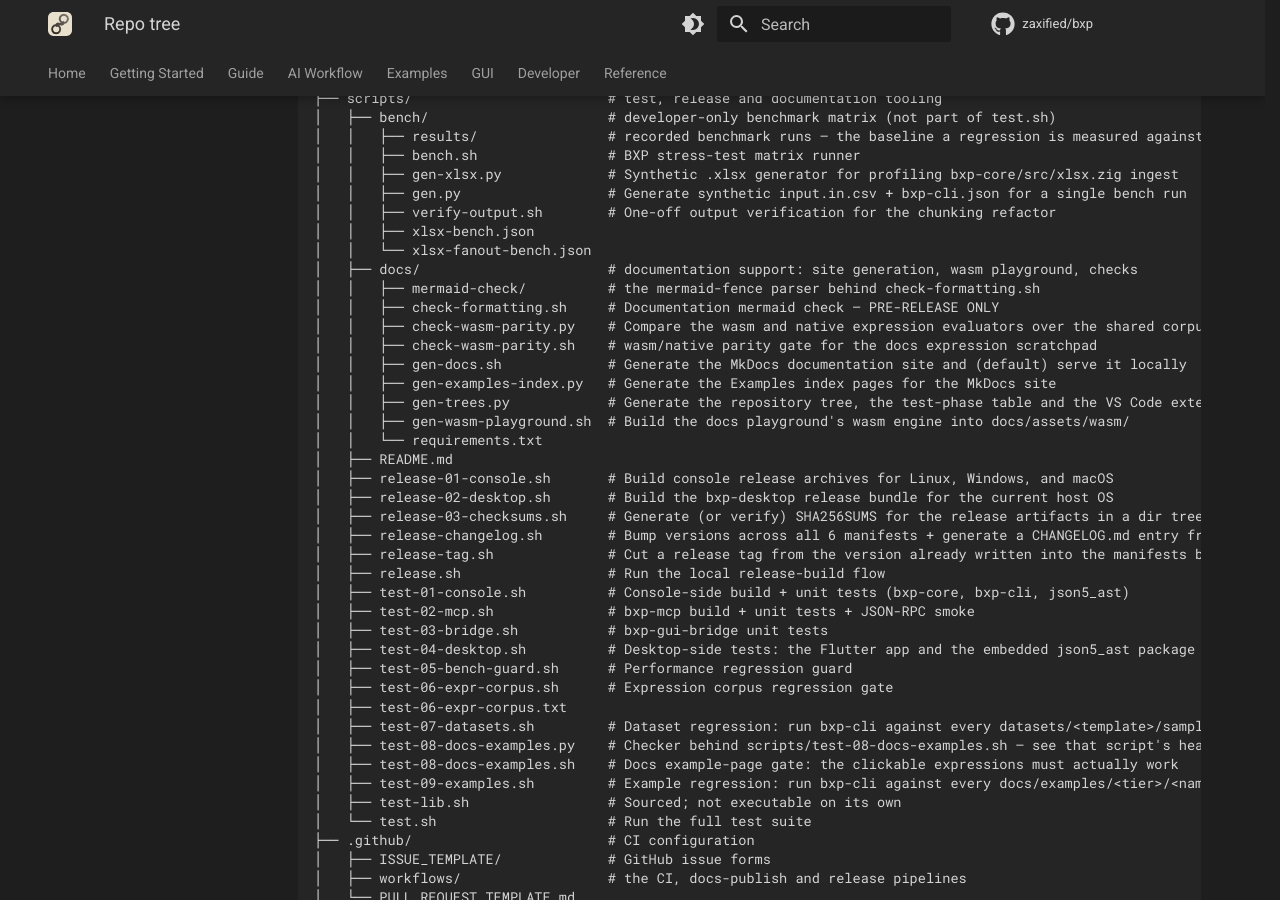
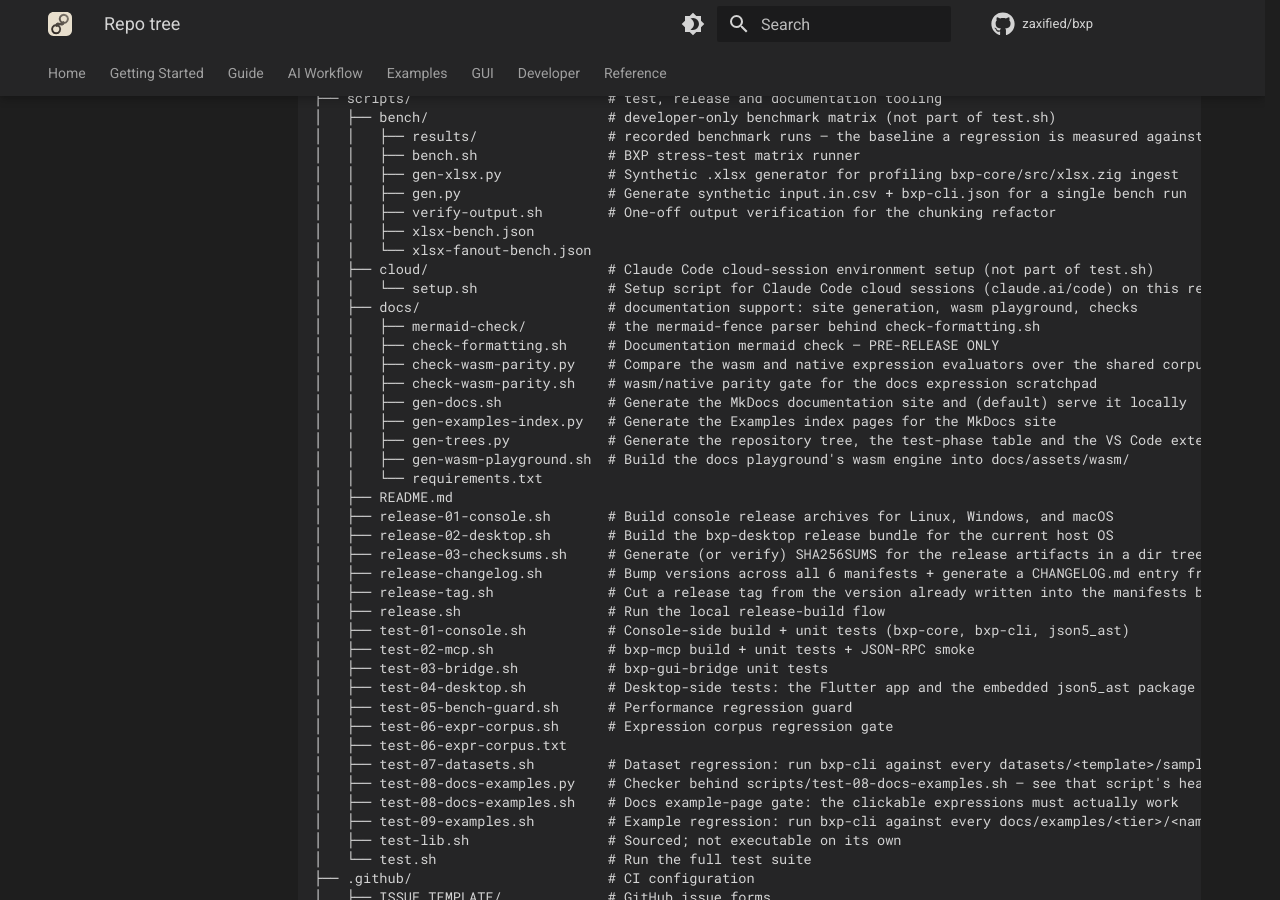
Before and after one commit to zaxified/bxp, an MkDocs documentation site: the page built from docs/includes/repo-tree.md, in a window 1280 px wide and 900 px high, scrolled down 1615 px. Built offline with MkDocs 1.6.1 and Material for MkDocs 9.7.7, drawn with Linux system fonts in a browser that asks for light colours; comment, search, counter and statistics services are not loaded.

Commit message:
chore(claude): share Zig rules and a setup script with cloud sessions
Cloud sessions see only the clone, so the Zig lessons that lived in local
agent memory never reached them. .claude/rules/zig-pitfalls.md carries
them (NaN/Inf casts, signed-width formatting, arena no-op frees, build-obj
and SkipZigTest false greens, fast-path parity, no zig fmt); .gitignore
now keeps the rest of .claude/ local but commits rules/.

scripts/cloud/setup.sh installs the pinned Zig 0.16.0 (checksum-verified,
idempotent) for the cloud environment. Flutter is deliberately left out:
GUI work stays local and test.sh already skips the Flutter/Dart phases
when the SDKs are absent.

Co-Authored-By: Claude Opus 5.5 <noreply@anthropic.com>

```diff
--- a/CLAUDE.md
+++ b/CLAUDE.md
@@ -119,6 +119,8 @@ bxp/
 │   │   │                         # Markdown formatting is hand-maintained
 │   │   │                         # (prettier + markdownlint broke MkDocs syntax)
 │   │   └── requirements.txt      # pinned mkdocs toolchain (local venv + CI)
+│   ├── cloud/setup.sh        # Claude Code cloud-session setup: installs the pinned Zig
+│   │                         # (no Flutter — GUI work and its tests stay local)
 │   ├── release.sh            # Wrapper — runs release-01-console.sh + release-02-desktop.sh
 │   ├── release-01-console.sh    # Cross-compile bxp-cli + bxp-mcp, package bxp-console-* archives
 │   ├── release-02-desktop.sh    # Host-OS-specific Flutter desktop bundle → .AppImage / .deb
@@ -179,6 +181,8 @@ bxp/
 │   │                     # + strict build + Pages publish. No path filter, one
 │   │                     # host. Nothing docs-related belongs in ci.yml.
 │   └── release.yml       # Multi-host release pipeline triggered by `v*` tag push
+├── .claude/rules/         # Shared agent rules, loaded by local AND cloud sessions
+│                         # (zig-pitfalls.md); the rest of .claude/ stays local
 ├── DEV/                  # Developer scratch space — sample data, in-flight plans, AST prototypes
 ├── CLAUDE.md             # This file
 ├── LICENSE.md            # Apache 2.0
--- a/docs/includes/repo-tree.md
+++ b/docs/includes/repo-tree.md
@@ -89,6 +89,8 @@ bxp/                                # monorepo root (git root)
 │   │   ├── verify-output.sh        # One-off output verification for the chunking refactor
 │   │   ├── xlsx-bench.json
 │   │   └── xlsx-fanout-bench.json
+│   ├── cloud/                      # Claude Code cloud-session environment setup (not part of test.sh)
+│   │   └── setup.sh                # Setup script for Claude Code cloud sessions (claude.ai/code) on this repo: installs the pinned Zig toolchain the cloud image lacks
 │   ├── docs/                       # documentation support: site generation, wasm playground, checks
 │   │   ├── mermaid-check/          # the mermaid-fence parser behind check-formatting.sh
 │   │   ├── check-formatting.sh     # Documentation mermaid check — PRE-RELEASE ONLY
--- a/scripts/docs/gen-trees.py
+++ b/scripts/docs/gen-trees.py
@@ -82,6 +82,7 @@ SKIP = {
     ".gitattributes": "git plumbing",
     ".gitignore": "git plumbing",
     ".mcp.json": "editor/agent configuration, not part of the build",
+    ".claude": "agent rules shared with cloud sessions, not part of the build",
     ".zigversion": "toolchain pin, read by CI",
     "bxp.code-workspace": "VS Code workspace file",
 }
@@ -135,6 +136,7 @@ DIRS = {
     "resources/icons": "SVG variants + build-icons.sh, the single source for app icons",
     "scripts": "test, release and documentation tooling",
     "scripts/docs": "documentation support: site generation, wasm playground, checks",
+    "scripts/cloud": "Claude Code cloud-session environment setup (not part of test.sh)",
     "scripts/bench": "developer-only benchmark matrix (not part of test.sh)",
     "scripts/bench/results": "recorded benchmark runs — the baseline a regression is measured against",
     "scripts/docs/mermaid-check": "the mermaid-fence parser behind check-formatting.sh",
```
Also changed, not shown: .claude/rules/zig-pitfalls.md (added, +59 -0 lines), 2 other files.
